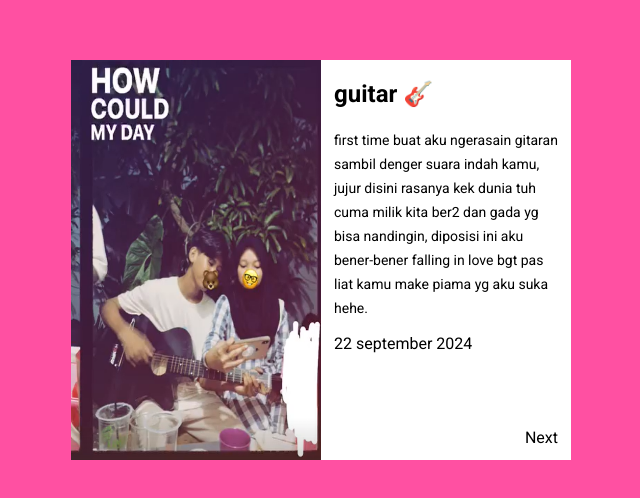
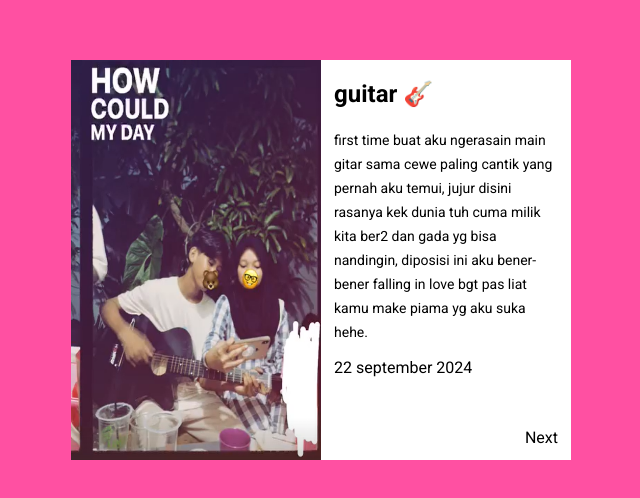
Before and after one commit to someonelsz/album.github.io, a plain HTML site: page index.html in a window 1280 px wide. Shown: the part 140-638 px from the top of the page, without its empty margins (319-959 px from the left). Drawn offline with Linux system fonts and the light colour scheme.

Commit message:
Update index.html

```diff
--- a/index.html
+++ b/index.html
@@ -22,7 +22,7 @@
                 </div>
                 <div class="front">
                     <h2>guitar 🎸</h2>
-                    <p>first time buat aku ngerasain gitaran sambil denger suara indah kamu,
+                    <p>first time buat aku ngerasain main gitar sama cewe paling cantik yang pernah aku temui,
                         jujur disini rasanya kek dunia tuh cuma milik kita ber2 dan gada yg bisa nandingin,
                         diposisi ini aku bener-bener falling in love bgt pas liat kamu make piama yg aku suka hehe.
                     </p>
```
